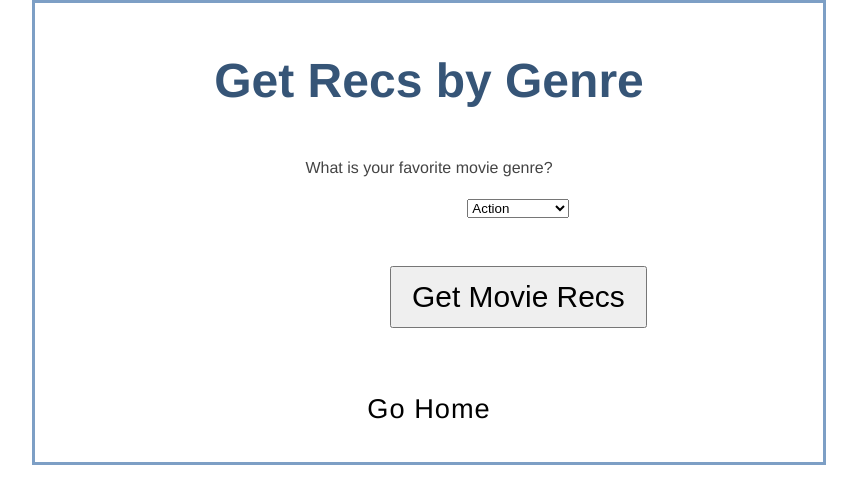
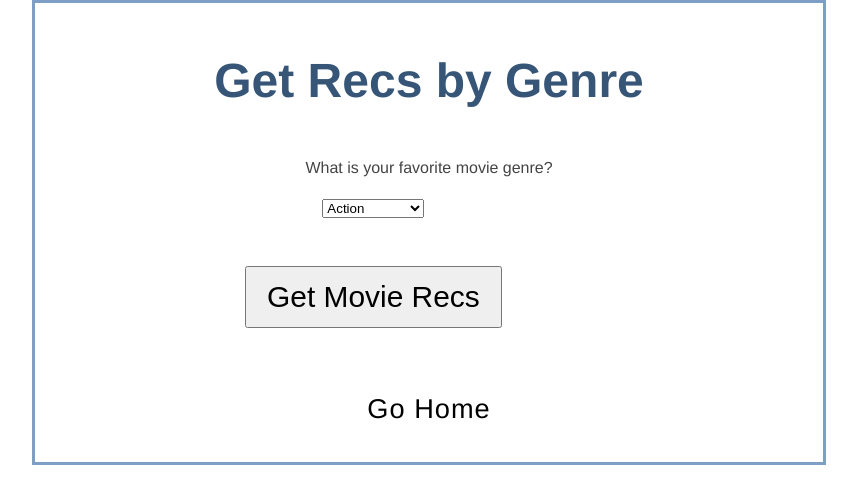
Before and after one commit to allierogers/psl_movie_recommender, a Flask app: page /genre in a window 1280 px wide. Shown: the top 504 px of the page, without its empty margins (211-1068 px from the left). Run offline with Flask 2, Linux system fonts and the light colour scheme.

Commit message:
hedge bets on fake centering

```diff
--- a/static/css/main.css
+++ b/static/css/main.css
@@ -136,7 +136,7 @@ div.inputs {
  text-align: center;
 line-height: 40px;
     margin: auto;
-    margin-left: 345px;
+    margin-left: 200px;
 
 }
 .select {
```
